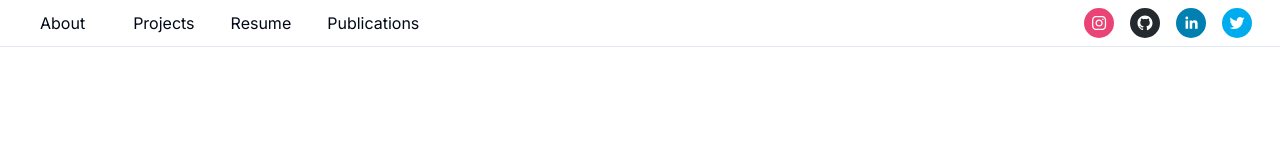
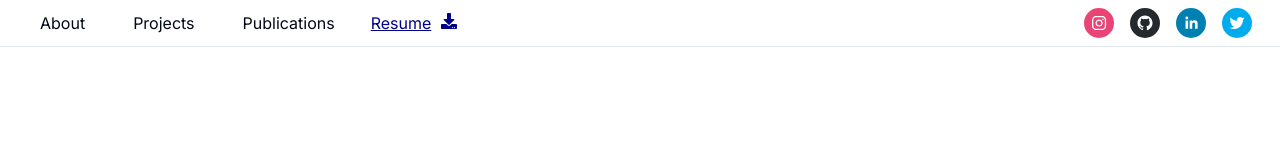
Before and after one commit to Benler123/personal-website, a Next.js app: page / in a window 1280 px wide. Shown: the top 160 px of the page. Built offline with nearby package versions, Linux system fonts and the light colour scheme.

Commit message:
add resume

```diff
--- a/src/ProjectCard.js
+++ b/src/ProjectCard.js
@@ -22,7 +22,7 @@ function ProjectCard(props) {
       style={{ height: "100%", width: "50%", borderRadius: "10px", padding: "20px" }}
     >
       <Grid item md={6}>
-        <div className="flex space-x-4 p-5 justify-center items-center transition-transform duration-200 ease-in-out hover:scale-150">
+        <div className="flex space-x-4 p-5 justify-center items-center transition-transform duration-200 ease-in-out hover:scale-110">
           <img
             src={props.imgSrc}
             alt="project image"
--- a/src/components/Hero.js
+++ b/src/components/Hero.js
@@ -6,7 +6,7 @@ import { Avatar, AvatarGroup, AvatarIcon } from '@nextui-org/react';
 
 function Hero() {
   return (
-    <div className="h-screen flex justify-center items-center pb-40 border-b">
+    <div className="h-screen flex justify-center items-center pb-40 border-b" id='about'>
       <div className="flex justify-between items-center w-full max-w-4xl px-5">
         <div>
         </div>
--- a/src/components/Navbar.js
+++ b/src/components/Navbar.js
@@ -1,5 +1,6 @@
 import React from 'react'
 import Link from 'next/link';
+import { FaDownload } from 'react-icons/fa';
 
 import {
   NavigationMenu,
@@ -25,7 +26,7 @@ function Navbar() {
         <NavigationMenu className="ml-7 justify-start">
           <NavigationMenuList className="flex justify-center space-x-6">
             <NavigationMenuItem>
-              <Link href="/about" legacyBehavior passHref>
+              <Link href="#about" legacyBehavior passHref>
                 <NavigationMenuLink className={hover}>
                   About
                 </NavigationMenuLink>
@@ -39,16 +40,16 @@ function Navbar() {
               </Link>
             </NavigationMenuItem>
             <NavigationMenuItem>
-            <a href="/TylerKwokResume.pdf" download="TylerKwokResume.pdf" className="hover">
-              Resume
-            </a>
-            </NavigationMenuItem>
-            <NavigationMenuItem>
               <Link href="https://scholar.google.com/citations?hl=en&user=HZwJJdgAAAAJ" legacyBehavior passHref>
                 <NavigationMenuLink className={hover}>
                   Publications
                 </NavigationMenuLink>
               </Link>
+            </NavigationMenuItem>
+            <NavigationMenuItem>
+            <a href="/TylerKwokResume.pdf" download="TylerKwokResume.pdf" className="hover" style={{color:'#00008B', textDecoration: 'underline', display:'flex'}}>
+              Resume <FaDownload style={{ marginLeft: '10px', marginTop:'2px'}} />
+            </a>
             </NavigationMenuItem>
           </NavigationMenuList>
         </NavigationMenu>
```
